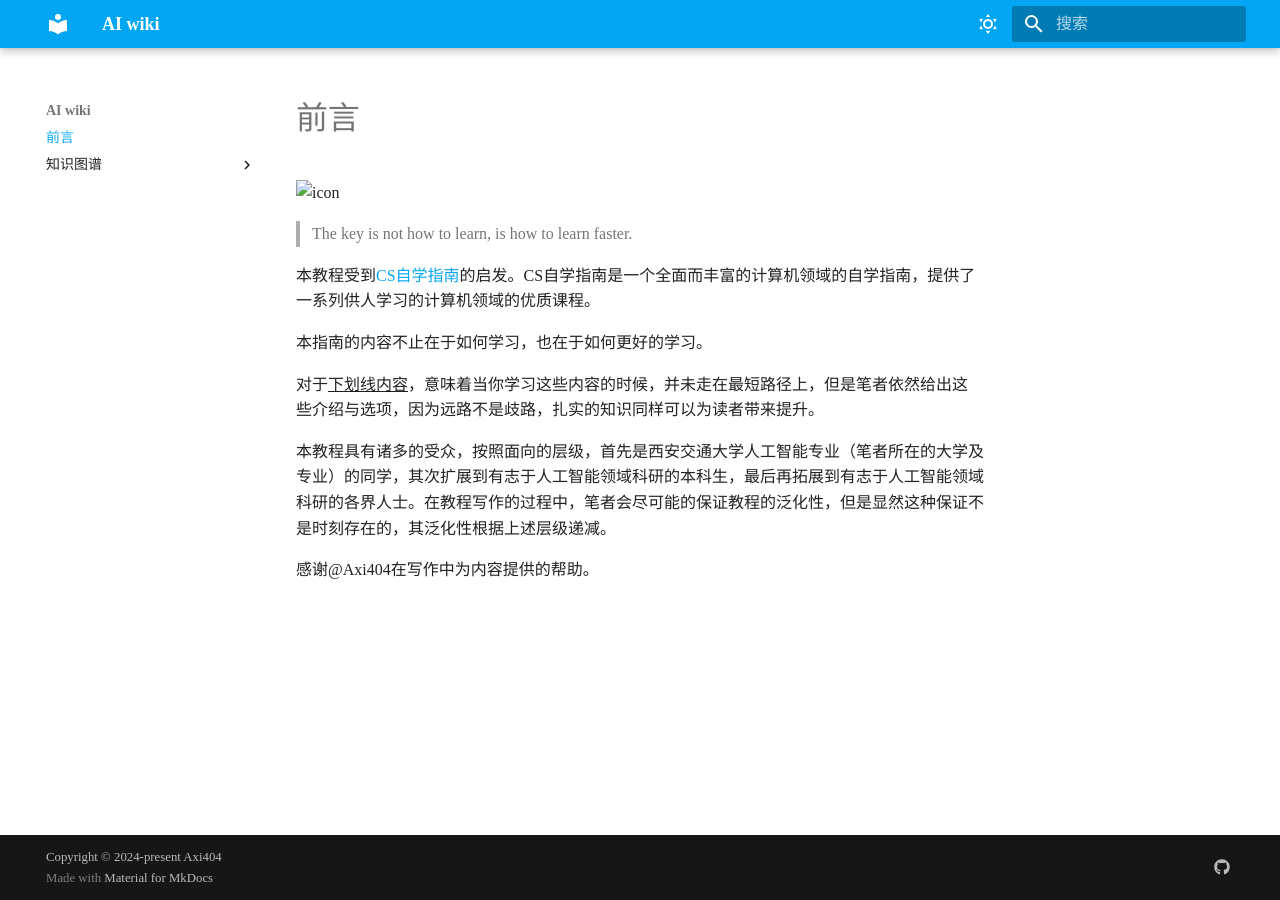
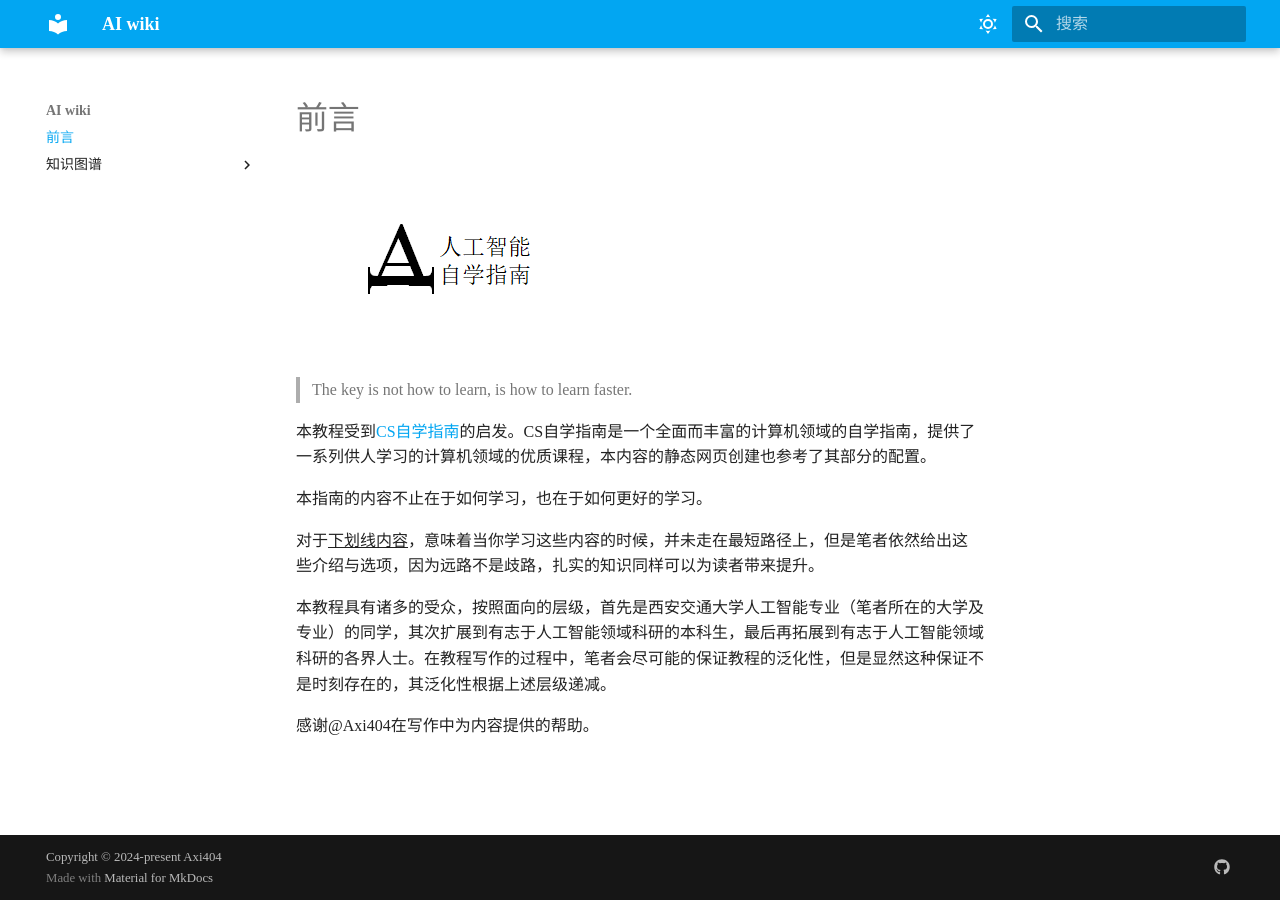
Before and after one commit to Axi404/ai-self-learning, an MkDocs documentation site: the page built from docs/index.md, in a window 1280 px wide. Built offline with MkDocs 1.6.1 and Material for MkDocs 9.7.7, drawn with Linux system fonts in a browser that asks for light colours; some web fonts are replaced.

Commit message:
update index

```diff
--- a/docs/index.md
+++ b/docs/index.md
@@ -1,8 +1,8 @@
-![icon](docs/images/AIwiki.png)
+![icon](./images/AIwiki.png)
 
 > The key is not how to learn, is how to learn faster.
 
-本教程受到[CS自学指南](https://csdiy.wiki)的启发。CS自学指南是一个全面而丰富的计算机领域的自学指南，提供了一系列供人学习的计算机领域的优质课程。
+本教程受到[CS自学指南](https://csdiy.wiki)的启发。CS自学指南是一个全面而丰富的计算机领域的自学指南，提供了一系列供人学习的计算机领域的优质课程，本内容的静态网页创建也参考了其部分的配置。
 
 本指南的内容不止在于如何学习，也在于如何更好的学习。
 
```
